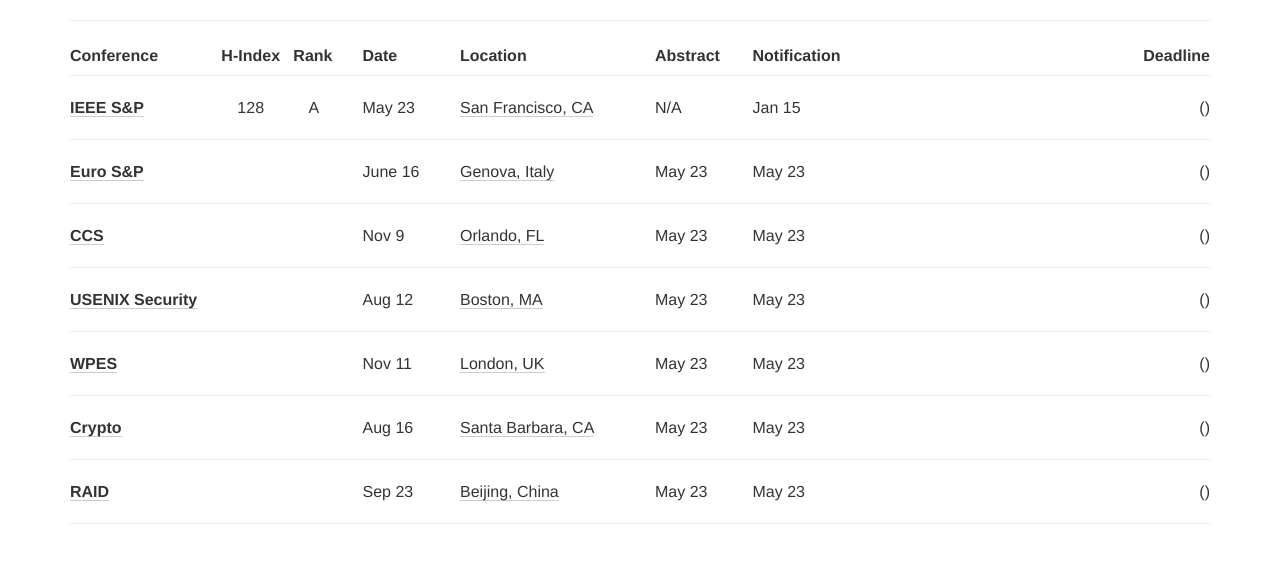
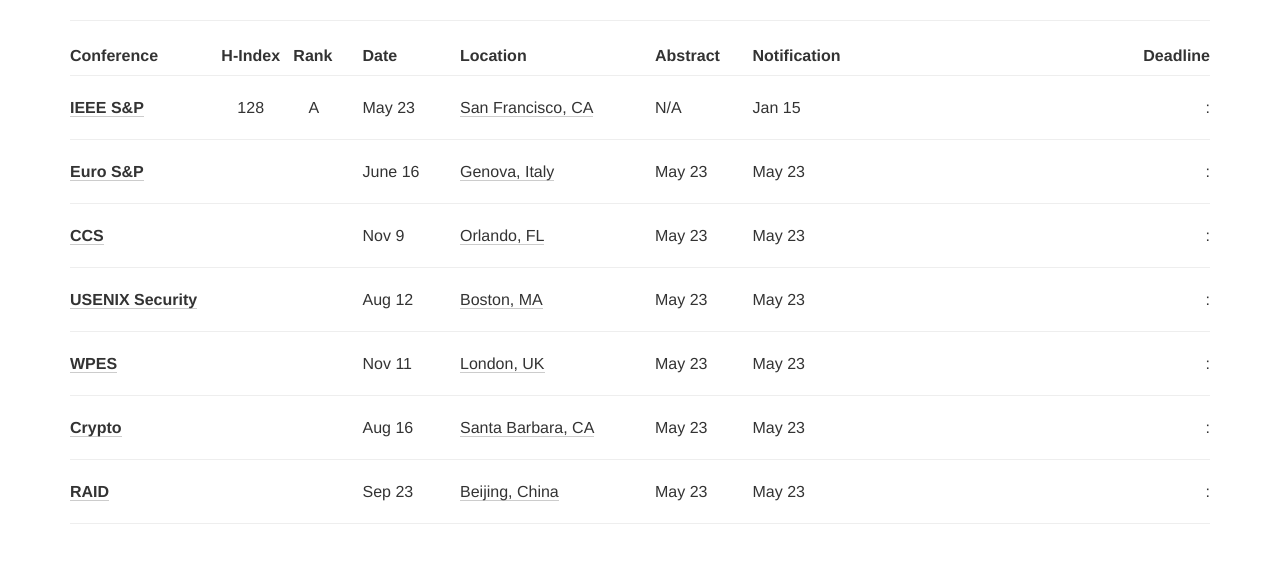
Before and after one commit to jianghaizhi/conference, a Jekyll site: the page built from index.html, in a window 1280 px wide. Shown: the part 243-806 px from the top of the page. Built offline with Jekyll 4.4.1, drawn with Linux system fonts in a browser that asks for light colours; nearby versions of some CDN libraries; comment, search, counter and statistics services are not loaded.

Commit message:
Update index.html

```diff
--- a/index.html
+++ b/index.html
@@ -85,7 +85,7 @@
                 {{conf.notification}}
               </div>
               <div class="col-xs-12 col-md-4">
-                <font style="float:right"><span class="deadline-time"></span> (<b><span class="timer"></span></b>)</font>
+                <font style="float:right"><span class="deadline-time"></span> : <b><span class="timer"></span></b></font>
               </div>
 
 
```
